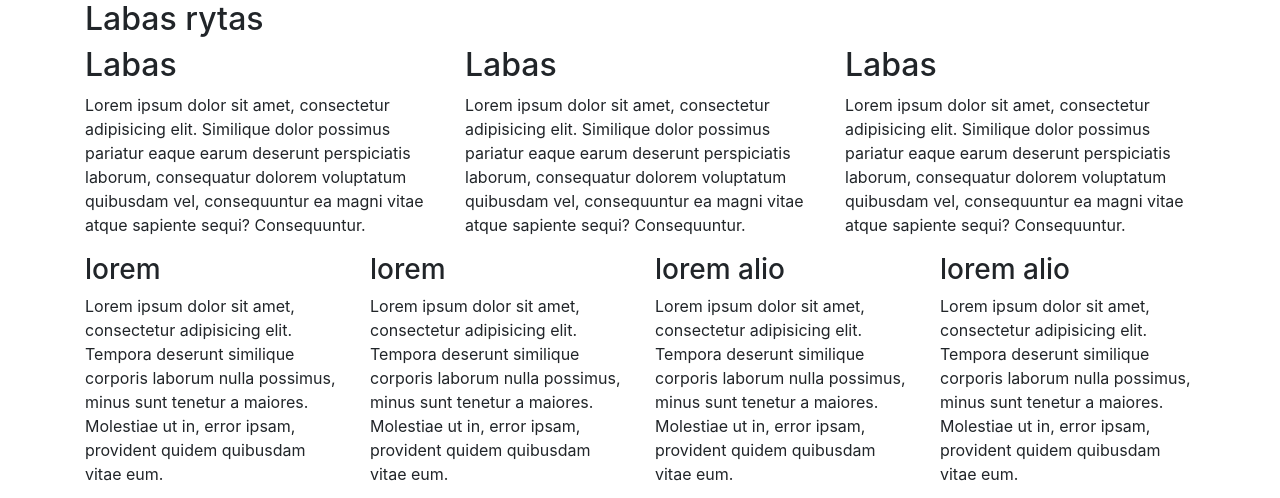
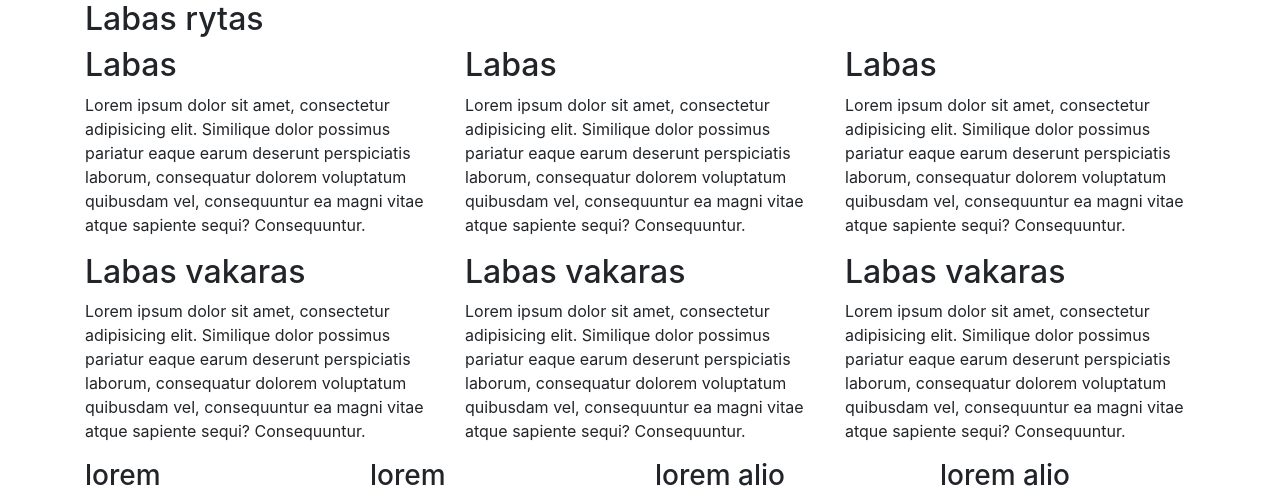
Before and after one commit to JustinaBalse/demo, a plain HTML site: page index.html in a window 1280 px wide. Shown: the top 498 px of the page. Drawn offline with nearby package versions, Linux system fonts and the light colour scheme; grey boxes are pictures that could not be loaded.

Commit message:
pridėta row"
q
q
q
q
q"

```diff
--- a/index.html
+++ b/index.html
@@ -28,6 +28,20 @@
             </div>
             <div class="col">
                 <h2>Labas</h2>
+                <p>Lorem ipsum dolor sit amet, consectetur adipisicing elit. Similique dolor possimus pariatur eaque earum deserunt perspiciatis laborum, consequatur dolorem voluptatum quibusdam vel, consequuntur ea magni vitae atque sapiente sequi? Consequuntur.</p>
+            </div>
+        </div>
+         <div class="row">
+            <div class="col">
+                <h2>Labas vakaras</h2>
+                <p>Lorem ipsum dolor sit amet, consectetur adipisicing elit. Similique dolor possimus pariatur eaque earum deserunt perspiciatis laborum, consequatur dolorem voluptatum quibusdam vel, consequuntur ea magni vitae atque sapiente sequi? Consequuntur.</p>
+            </div>
+            <div class="col">
+                <h2>Labas vakaras</h2>
+                <p>Lorem ipsum dolor sit amet, consectetur adipisicing elit. Similique dolor possimus pariatur eaque earum deserunt perspiciatis laborum, consequatur dolorem voluptatum quibusdam vel, consequuntur ea magni vitae atque sapiente sequi? Consequuntur.</p>
+            </div>
+            <div class="col">
+                <h2>Labas vakaras</h2>
                 <p>Lorem ipsum dolor sit amet, consectetur adipisicing elit. Similique dolor possimus pariatur eaque earum deserunt perspiciatis laborum, consequatur dolorem voluptatum quibusdam vel, consequuntur ea magni vitae atque sapiente sequi? Consequuntur.</p>
             </div>
         </div>
```
